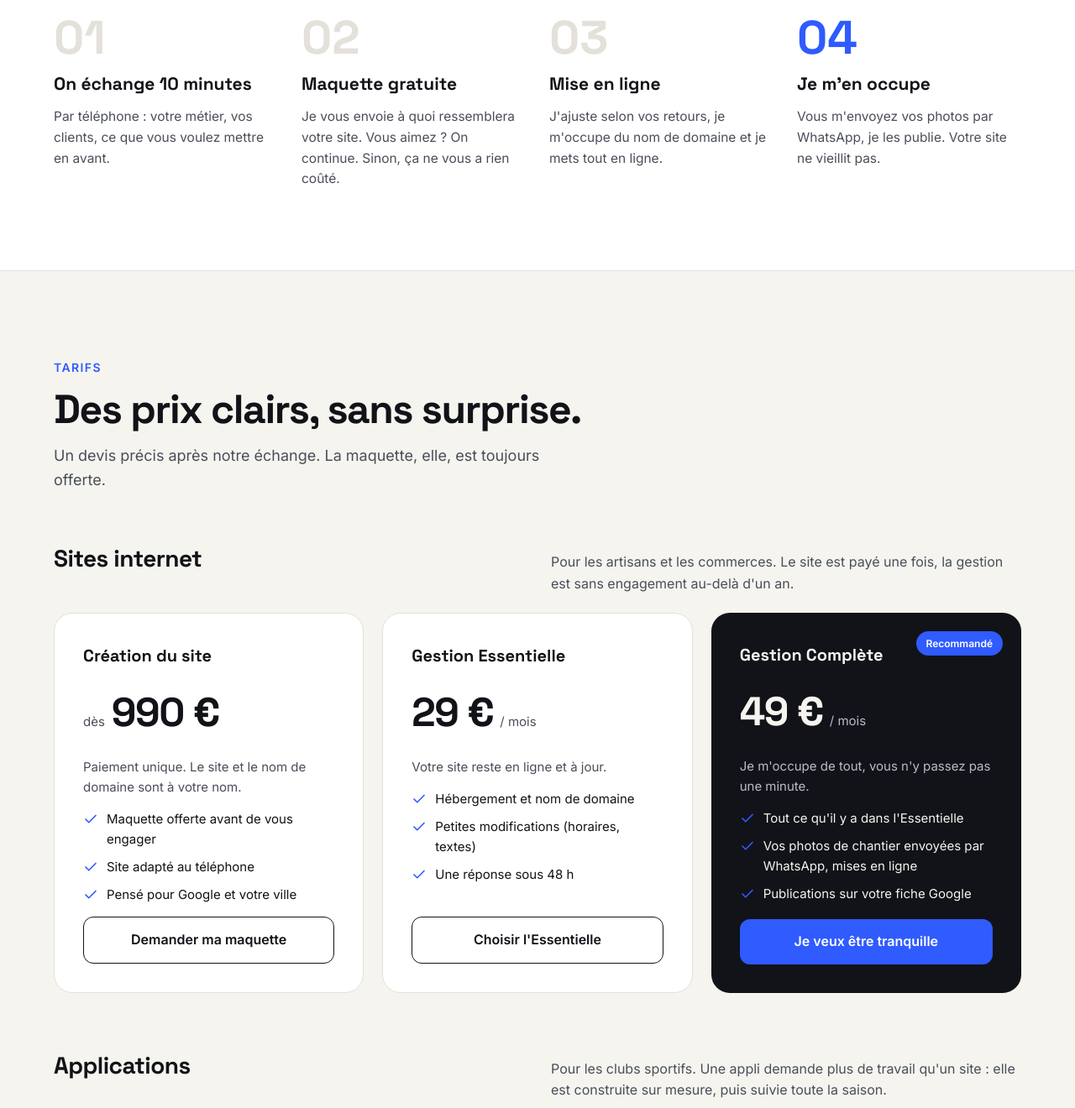
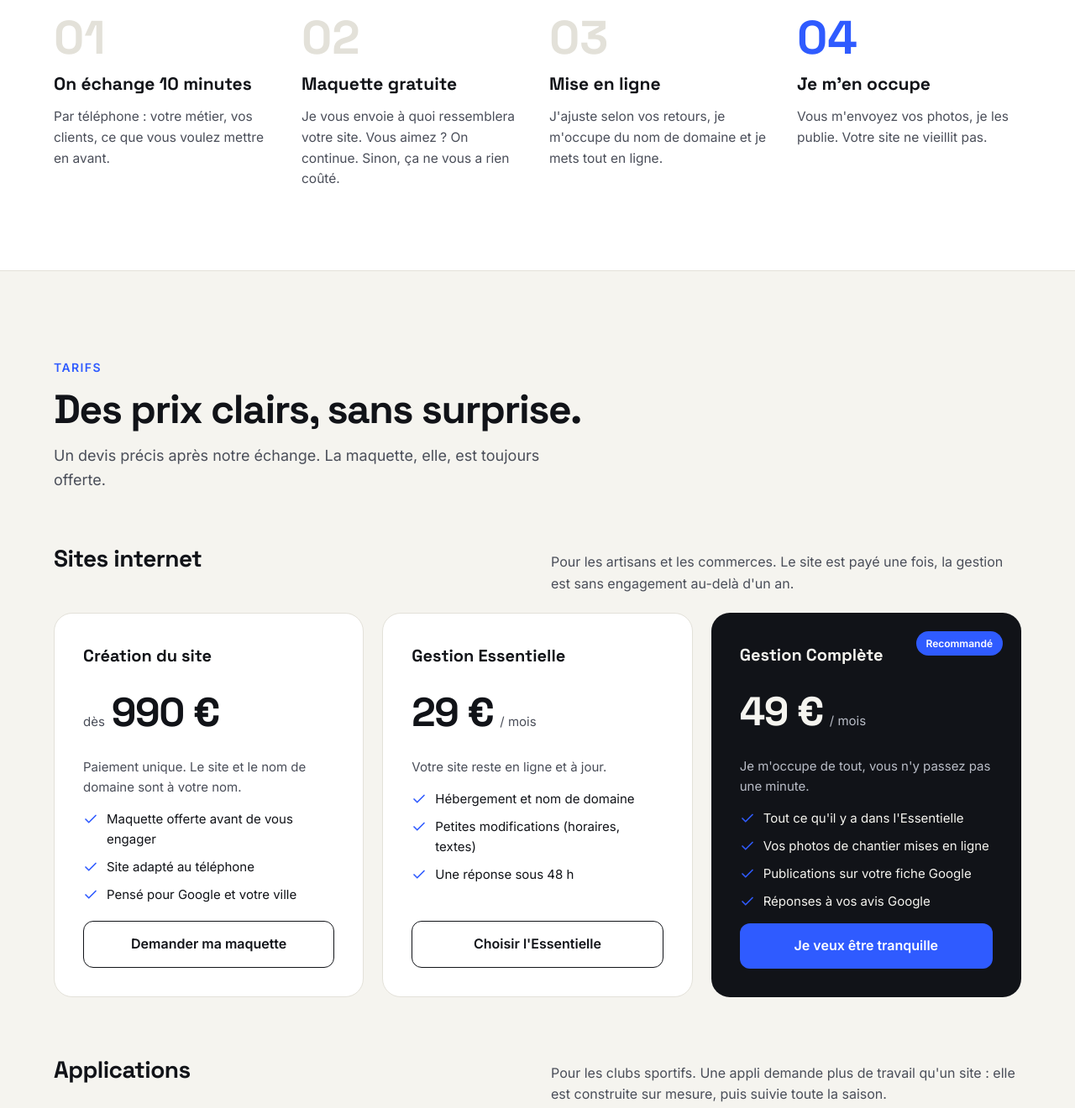
Before and after one commit to martindelorys-cmd/delorys-studio, a plain HTML site: page index.html in a window 1280 px wide. Shown: the part 2840-4160 px from the top of the page at 84% size. Drawn offline with Linux system fonts and the light colour scheme.

Commit message:
Gestion Complète : réponses aux avis Google, retrait de la mention WhatsApp
Co-Authored-By: Claude Opus 5.5 <noreply@anthropic.com>
Claude-Session: https://claude.ai/code/session_01Kg8RfJ3X9LXDTrSaEYzcfo

```diff
--- a/index.html
+++ b/index.html
@@ -200,7 +200,7 @@ Sites et applis pour artisans, commerces et clubs
 <li style="display: flex; flex-direction: column; gap: 10px">
 <span style="font-family: 'Space Grotesk', sans-serif; font-size: 56px; font-weight: 700; line-height: 1; color: #2F5BFF">04</span>
 <h3 style="margin: 0; font-family: 'Space Grotesk', sans-serif; font-size: 21px">Je m'en occupe</h3>
-<p style="margin: 0; color: #4A4E59; font-size: 15.5px">Vous m'envoyez vos photos par WhatsApp, je les publie. Votre site ne vieillit pas.</p>
+<p style="margin: 0; color: #4A4E59; font-size: 15.5px">Vous m'envoyez vos photos, je les publie. Votre site ne vieillit pas.</p>
 </li>
 </ol>
 </div>
@@ -231,7 +231,7 @@ Sites et applis pour artisans, commerces et clubs
 <h3 style="margin:0;font-family: 'Space Grotesk', sans-serif;font-size:20px">Gestion Complète</h3>
 <p style="margin:0;display:flex;align-items:baseline;gap:8px"><span style="font-family: 'Space Grotesk', sans-serif;font-size:48px;font-weight:700;letter-spacing:-0.03em">49 €</span><span style="font-size:15px;color:#B9BDC7">/ mois</span></p>
 <p style="margin:0;color:#B9BDC7;font-size:15px">Je m'occupe de tout, vous n'y passez pas une minute.</p>
-<ul style="margin:0;padding:0;list-style:none;display:flex;flex-direction:column;gap:9px;font-size:15px"><li style="display:flex;gap:10px"><svg width="18" height="18" viewBox="0 0 24 24" fill="none" stroke="#2F5BFF" stroke-width="2.2" stroke-linecap="round" stroke-linejoin="round" aria-hidden="true" style="flex:none;margin-top:3px"><path d="M20 6L9 17l-5-5"></path></svg>Tout ce qu'il y a dans l'Essentielle</li><li style="display:flex;gap:10px"><svg width="18" height="18" viewBox="0 0 24 24" fill="none" stroke="#2F5BFF" stroke-width="2.2" stroke-linecap="round" stroke-linejoin="round" aria-hidden="true" style="flex:none;margin-top:3px"><path d="M20 6L9 17l-5-5"></path></svg>Vos photos de chantier envoyées par WhatsApp, mises en ligne</li><li style="display:flex;gap:10px"><svg width="18" height="18" viewBox="0 0 24 24" fill="none" stroke="#2F5BFF" stroke-width="2.2" stroke-linecap="round" stroke-linejoin="round" aria-hidden="true" style="flex:none;margin-top:3px"><path d="M20 6L9 17l-5-5"></path></svg>Publications sur votre fiche Google</li></ul>
+<ul style="margin:0;padding:0;list-style:none;display:flex;flex-direction:column;gap:9px;font-size:15px"><li style="display:flex;gap:10px"><svg width="18" height="18" viewBox="0 0 24 24" fill="none" stroke="#2F5BFF" stroke-width="2.2" stroke-linecap="round" stroke-linejoin="round" aria-hidden="true" style="flex:none;margin-top:3px"><path d="M20 6L9 17l-5-5"></path></svg>Tout ce qu'il y a dans l'Essentielle</li><li style="display:flex;gap:10px"><svg width="18" height="18" viewBox="0 0 24 24" fill="none" stroke="#2F5BFF" stroke-width="2.2" stroke-linecap="round" stroke-linejoin="round" aria-hidden="true" style="flex:none;margin-top:3px"><path d="M20 6L9 17l-5-5"></path></svg>Vos photos de chantier mises en ligne</li><li style="display:flex;gap:10px"><svg width="18" height="18" viewBox="0 0 24 24" fill="none" stroke="#2F5BFF" stroke-width="2.2" stroke-linecap="round" stroke-linejoin="round" aria-hidden="true" style="flex:none;margin-top:3px"><path d="M20 6L9 17l-5-5"></path></svg>Publications sur votre fiche Google</li><li style="display:flex;gap:10px"><svg width="18" height="18" viewBox="0 0 24 24" fill="none" stroke="#2F5BFF" stroke-width="2.2" stroke-linecap="round" stroke-linejoin="round" aria-hidden="true" style="flex:none;margin-top:3px"><path d="M20 6L9 17l-5-5"></path></svg>Réponses à vos avis Google</li></ul>
 <a href="#contact" style="margin-top:auto;text-align:center;text-decoration:none;font-weight:600;background:#2F5BFF;color:#FFFFFF;padding:14px;border-radius:12px;min-height:44px">Je veux être tranquille</a>
 </div>
 </div>
@@ -285,7 +285,7 @@ Sites et applis pour artisans, commerces et clubs
 <summary style="display:flex;align-items:center;justify-content:space-between;gap:16px;padding:22px 24px;font-family:'Space Grotesk',sans-serif;font-size:18px;font-weight:600;cursor:pointer;list-style:none"><span>Le site m'appartient-il ?</span><span class="sign" style="flex:none;width:32px;height:32px;border-radius:50%;background:#F0EEE7;display:flex;align-items:center;justify-content:center;font-size:20px"></span></summary>
 <p style="margin:0;padding:0 24px 22px;color:#4A4E59;font-size:16px">Oui. Le site et le nom de domaine sont à votre nom. Si un jour vous arrêtez la gestion mensuelle, vous gardez votre site.</p></details><details style="background:#FFFFFF;border:1px solid #E3E1D9;border-radius:16px;overflow:hidden">
 <summary style="display:flex;align-items:center;justify-content:space-between;gap:16px;padding:22px 24px;font-family:'Space Grotesk',sans-serif;font-size:18px;font-weight:600;cursor:pointer;list-style:none"><span>Je n'ai pas de photos de mes réalisations…</span><span class="sign" style="flex:none;width:32px;height:32px;border-radius:50%;background:#F0EEE7;display:flex;align-items:center;justify-content:center;font-size:20px"></span></summary>
-<p style="margin:0;padding:0 24px 22px;color:#4A4E59;font-size:16px">Ce n'est pas grave : on démarre avec ce que vous avez, puis vous m'envoyez vos photos par WhatsApp au fil des chantiers et je les ajoute.</p></details><details style="background:#FFFFFF;border:1px solid #E3E1D9;border-radius:16px;overflow:hidden">
+<p style="margin:0;padding:0 24px 22px;color:#4A4E59;font-size:16px">Ce n'est pas grave : on démarre avec ce que vous avez, puis vous m'envoyez vos photos au fil des chantiers et je les ajoute.</p></details><details style="background:#FFFFFF;border:1px solid #E3E1D9;border-radius:16px;overflow:hidden">
 <summary style="display:flex;align-items:center;justify-content:space-between;gap:16px;padding:22px 24px;font-family:'Space Grotesk',sans-serif;font-size:18px;font-weight:600;cursor:pointer;list-style:none"><span>Et si la maquette ne me plaît pas ?</span><span class="sign" style="flex:none;width:32px;height:32px;border-radius:50%;background:#F0EEE7;display:flex;align-items:center;justify-content:center;font-size:20px"></span></summary>
 <p style="margin:0;padding:0 24px 22px;color:#4A4E59;font-size:16px">Vous ne payez rien. On peut l'ajuster selon vos retours, ou en rester là, sans aucun engagement.</p></details>
 </div>
```
